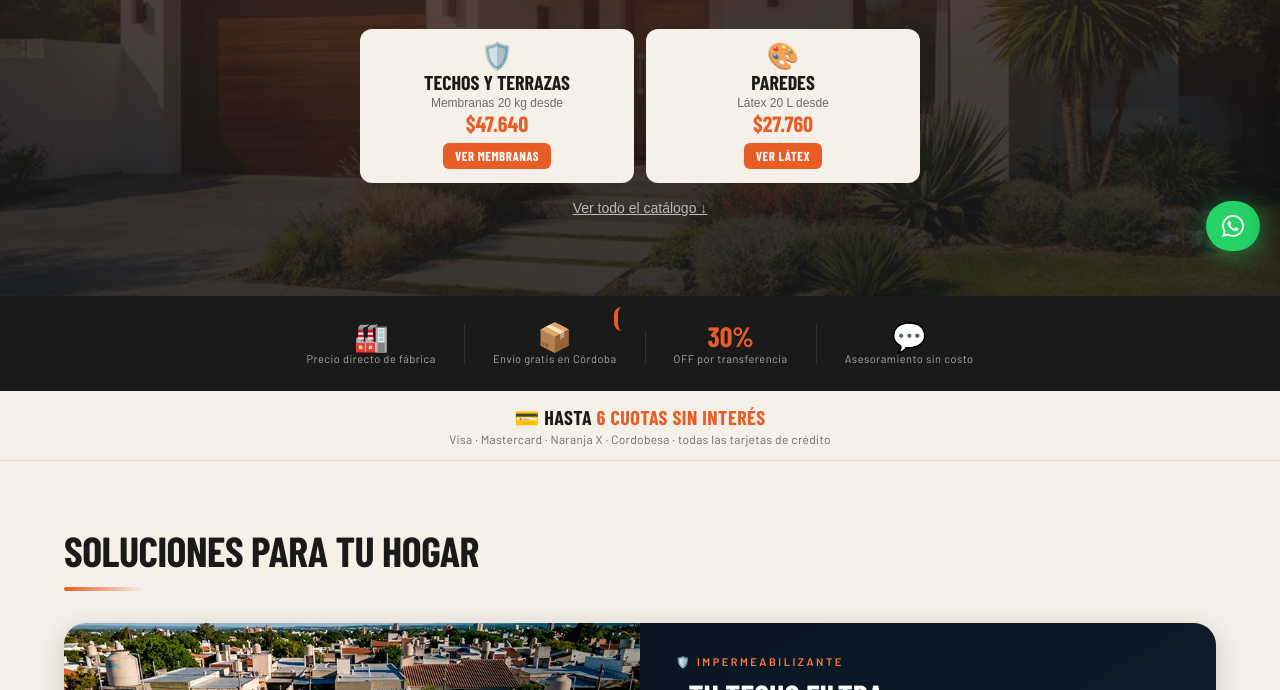
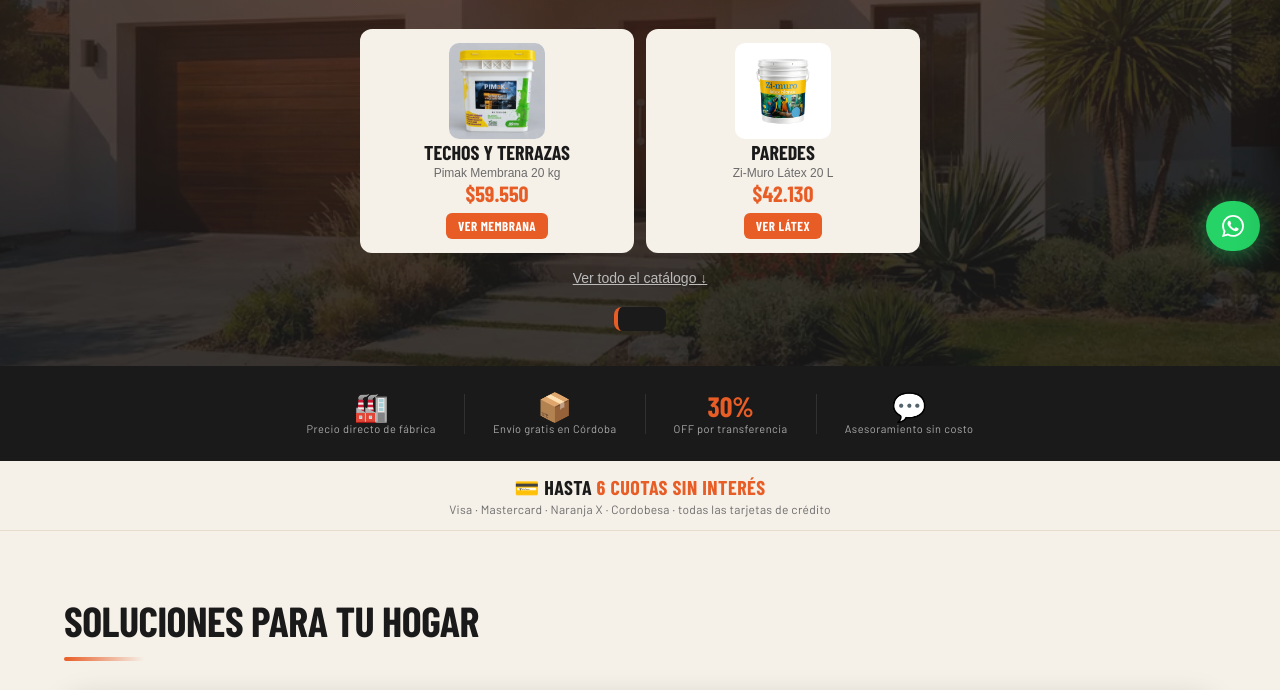
Before and after one commit to Kikar-agency/Decoyvita, a plain HTML site: page index.html in a window 1280 px wide. Shown: the part 525-1215 px from the top of the page. Drawn offline with nearby package versions, Linux system fonts and the light colour scheme; a web font is replaced by a local one.

Commit message:
Update index.html

```diff
--- a/index.html
+++ b/index.html
@@ -915,7 +915,7 @@ footer { background:var(--dark); color:#aaa; padding:40px 24px 24px; margin-top:
 .hero-entradas { display:grid; grid-template-columns:1fr 1fr; gap:12px; max-width:560px; margin:0 auto 14px; position:relative; animation:fadeUp .6s .3s ease both; }
 .hero-entrada { background:var(--cream); border:none; border-radius:12px; padding:14px 12px; cursor:pointer; display:flex; flex-direction:column; align-items:center; gap:3px; text-align:center; transition:transform .15s, box-shadow .15s; }
 .hero-entrada:hover { transform:translateY(-2px); box-shadow:0 8px 24px rgba(232,93,38,.35); }
-.he-ico { font-size:26px; line-height:1; }
+.he-img { width:96px; height:96px; object-fit:contain; border-radius:10px; background:white; }
 .he-tit { font-family:'Barlow Condensed',sans-serif; font-weight:800; font-size:20px; text-transform:uppercase; color:var(--dark); line-height:1.05; }
 .he-sub { font-size:12px; color:var(--gray); }
 .he-sub b { display:block; font-family:'Barlow Condensed',sans-serif; font-size:22px; font-weight:900; color:var(--orange); }
@@ -1022,14 +1022,16 @@ body.on-product .float-wa { display:none; }
   <h1>Pintá más,<br>gastá <em>menos.</em></h1>
   <p>Precio directo de fábrica. Sin intermediarios, sin remarques. Envío gratis dentro del anillo de Córdoba.</p>
   <div class="hero-entradas">
-    <button class="hero-entrada" onclick="filterCat('Membranas')">
-      <span class="he-ico">🛡️</span><span class="he-tit">Techos y terrazas</span>
-      <span class="he-sub">Membranas 20 kg desde<b id="desdeMem"></b></span>
-      <span class="he-go">Ver membranas</span>
+    <button class="hero-entrada" onclick="openProduct(28)">
+      <img class="he-img" src="fotos/pimak_membrana_pol.webp" alt="Pimak Membrana Poliuretánica 20 kg" width="96" height="96">
+      <span class="he-tit">Techos y terrazas</span>
+      <span class="he-sub">Pimak Membrana 20 kg<b id="desdeMem"></b></span>
+      <span class="he-go">Ver membrana</span>
     </button>
-    <button class="hero-entrada" onclick="filterCat('Latex')">
-      <span class="he-ico">🎨</span><span class="he-tit">Paredes</span>
-      <span class="he-sub">Látex 20 L desde<b id="desdeLat"></b></span>
+    <button class="hero-entrada" onclick="openProduct(73)">
+      <img class="he-img" src="fotos/zimuro_latex_nobg.webp" alt="Zi-Muro Látex Int/Ext 20 L" width="96" height="96">
+      <span class="he-tit">Paredes</span>
+      <span class="he-sub">Zi-Muro Látex 20 L<b id="desdeLat"></b></span>
       <span class="he-go">Ver látex</span>
     </button>
   </div>
@@ -1062,7 +1064,7 @@ body.on-product .float-wa { display:none; }
   <div class="problemas-grid">
 
     <!-- CARD 1: Techo — foto izquierda, info derecha -->
-    <div class="problema-card techo" onclick="openProduct(8)">
+    <div class="problema-card techo" onclick="openProduct(28)">
       <div class="pc-foto">
         <img loading="lazy" decoding="async" src="banners/ctx_techo.webp" alt="Techo impermeabilizado">
         <div class="pc-foto-overlay"></div>
@@ -1070,12 +1072,12 @@ body.on-product .float-wa { display:none; }
       <div class="pc-info">
         <div class="pc-eyebrow">🛡️ Impermeabilizante</div>
         <div class="pc-titulo">¿Tu techo filtra<br>con la <em>lluvia?</em></div>
-        <div class="pc-producto">Dupaint Membrana Pol+Elast · 20 kg</div>
+        <div class="pc-producto">Pimak Membrana Poliuretánica · 20 kg</div>
         <div class="pc-precios">
           <div class="pc-lista" id="pl-techo"></div>
           <div class="pc-promo"><span>$</span><span id="pp-techo"></span></div>
         </div>
-        <a class="pc-cta" href="https://wa.me/5493512514243?text=Hola!%20Me%20interesa%20la%20Membrana%20Pol%2BElast%2020kg%20%F0%9F%8E%A8%20%C2%BFCu%C3%A1l%20es%20el%20precio%20y%20tienen%20stock%3F" target="_blank" onclick="event.stopPropagation()">
+        <a class="pc-cta" href="https://wa.me/5493512514243?text=Hola%21%20Me%20interesa%20la%20Pimak%20Membrana%20Poliuret%C3%A1nica%2020%20kg%20%F0%9F%9B%A1%EF%B8%8F%20%C2%BFTienen%20stock%3F" target="_blank" onclick="event.stopPropagation()">
           💬 Consultar por WhatsApp
         </a>
       </div>
@@ -2062,7 +2064,7 @@ async function sendWhatsApp() {
 // ============================================================
 let currentFilter = 'Todos';
 let currentSearch = '';
-const PROMO_IDS = new Set([4,8,12,15,19,24,35,39,43,53,57,61,65,69,73,76,83,87,90,93,101,105,109,113,117,121,125,129,133,137,140,143]);
+const PROMO_IDS = new Set([28,145,79,4,8,12,15,19,24,35,39,43,53,57,61,65,69,73,76,83,87,90,93,101,105,109,113,117,121,125,129,133,137,140,143]);
 
 // Mapa directo: nombre de modelo → archivo de foto
 // Una foto por modelo, todos los tamaños usan la misma
@@ -2228,7 +2230,9 @@ function renderProducts() {
 
   // Star products siempre primero (en "Todos" y en búsqueda vacía)
   if (!q) {
-    const starOrder = [61, 69, 73, 12, 8, 24, 35];
+    // Primero los que queremos empujar en cada filtro; después los destacados
+    const PRIMERO = { Membranas:[28,145], Latex:[79,73], Promo:[28,145,79,73] }[currentFilter] || [];
+    const starOrder = [...PRIMERO, ...[61, 69, 73, 12, 8, 24, 35].filter(id => !PRIMERO.includes(id))];
     filtered.sort((a, b) => {
       const ai = starOrder.indexOf(a.id);
       const bi = starOrder.indexOf(b.id);
@@ -2757,7 +2761,7 @@ function showToast(msg) {
 // ============================================================
 function initFeaturedPrices() {
   const findProd = id => PRODUCTS.find(p => p.id === id);
-  const t  = precio(findProd(8));   // Membrana Pol+Elast 20kg
+  const t  = precio(findProd(28));  // Pimak Membrana Poliuretánica 20kg
   const pa = precio(findProd(69));  // Látex Profesional 20lts
   document.getElementById('pl-techo').textContent   = 'Precio de lista: $' + fmt(t.lista);
   document.getElementById('pp-techo').textContent   = fmt(t.promo);
@@ -2768,9 +2772,8 @@ function initFeaturedPrices() {
   document.getElementById('pl-piscina').textContent = 'Precio de lista: $' + fmt(pi.lista);
   document.getElementById('pp-piscina').textContent = fmt(piExtra);
   // "desde" del hero: balde de 20 más barato publicado
-  const desde = cat => Math.min(...PRODUCTS.filter(p => p.cat === cat && p.lts === 20 && esVisible(p)).map(p => p.t));
-  document.getElementById('desdeMem').textContent = '$' + fmt(desde('Membranas'));
-  document.getElementById('desdeLat').textContent = '$' + fmt(desde('Latex'));
+  document.getElementById('desdeMem').textContent = '$' + fmt(findProd(28).t);  // Pimak Membrana 20 kg
+  document.getElementById('desdeLat').textContent = '$' + fmt(findProd(73).t);  // Zi-Muro Látex 20 L
   const qm = document.getElementById('qmNumProd');
   if (qm) qm.textContent = new Set(PRODUCTS.filter(esVisible).map(p => p.nom)).size;
 }
```
